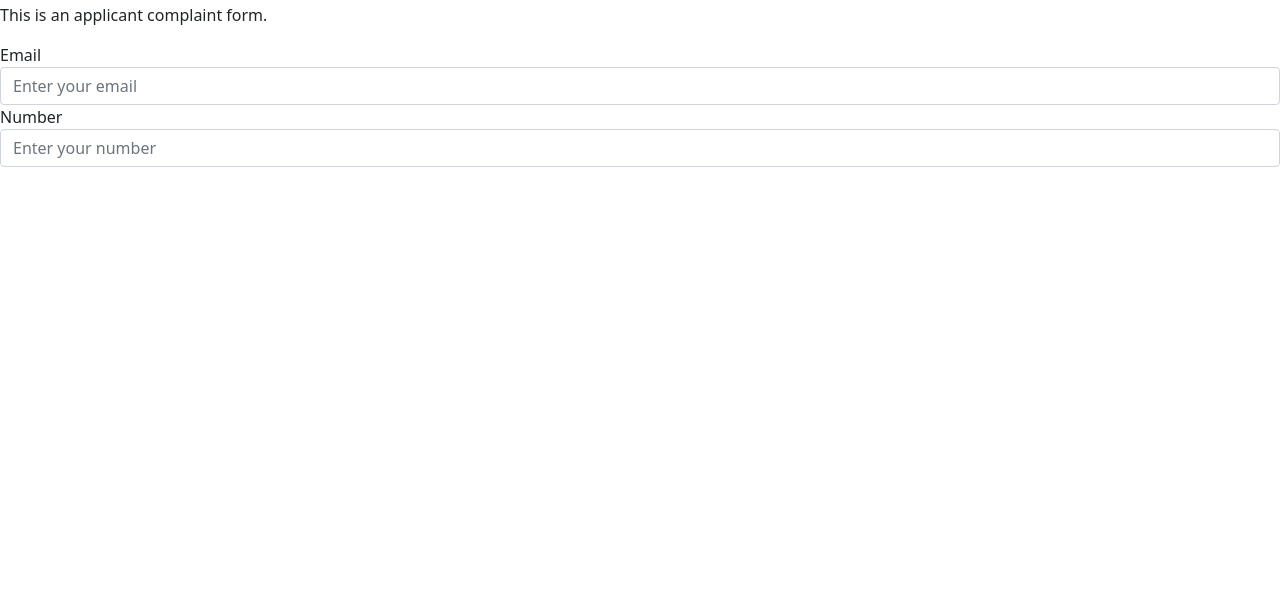
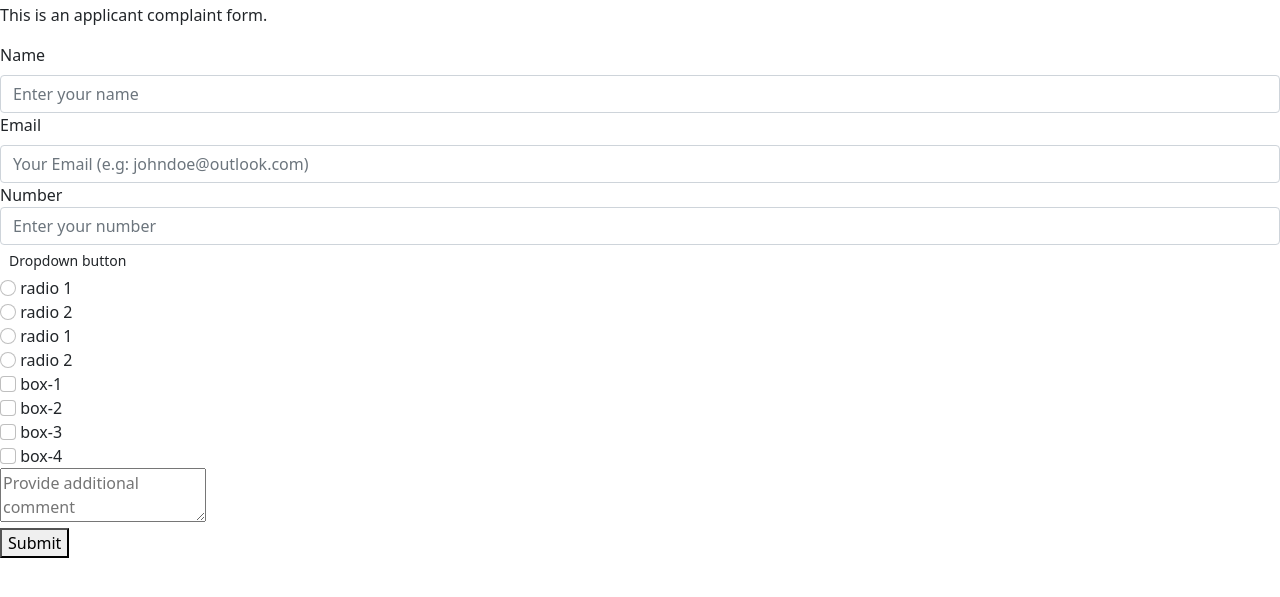
Before and after one commit to sntakirutimana72/steven-william-microverse, a plain HTML site: page index.html in a window 1280 px wide. Shown: the part 53-650 px from the top of the page. Drawn offline with nearby package versions, Linux system fonts and the light colour scheme.

Commit message:
additional app features

```diff
--- a/index.html
+++ b/index.html
@@ -11,14 +11,83 @@
     <p id="description">This is an applicant complaint form.</p>
     <form id="survey-form">
       <div class="md-3">
-        <label for="email">Email</label>
-        <input type="email" class="form-control md-3" id="email" placeholder="Enter your email" required>
+        <label for="name-label" class="form-label">Name</label>
+        <input type="text" class="form-control md-3" id="name" placeholder="Enter your name" required>
+      </div>
+
+      <div class="md-3">
+        <label for="email-label" class="form-label">Email</label>
+        <input type="email" class="form-control md-3" id="email" placeholder="Your Email (e.g: johndoe@outlook.com)" required>
       </div>
 
       <div class="md-3">
         <label for="number">Number</label>
         <input type="number" class="form-control md-3" id="number" placeholder="Enter your number" required>
       </div>
+
+      <div class="dropdown">
+        <button class="btn btn-sm" id="dropdown" aria-expanded="false">
+          Dropdown button
+        </button>
+        <ul class="dropdown-menu" aria-labelledby="dropdown">
+          <li><a class="dropdown-item" href="#">Choice One</a></li>
+          <li><a class="dropdown-item" href="#">Choice Two</a></li>
+          <li><a class="dropdown-item" href="#">Choice Three</a></li>
+        </ul>
+      </div>
+
+      <div id="options">
+        <div class="option-group" for="group-1">
+          <div class="option-item">
+            <input class="form-check-input" type="radio" name="group-1">
+            <label class="form-check-label" for="flexRadioDefault1">radio 1</label>
+          </div>
+          <div class="option-item">
+            <input class="form-check-input" type="radio" name="group-1">
+            <label class="form-check-label" for="flexRadioDefault1">radio 2</label>
+          </div>
+        </div>
+
+        <div class="option-group" for="group-2">
+          <div class="option-item">
+            <input class="form-check-input" type="radio" name="group-2">
+            <label class="form-check-label" for="flexRadioDefault1">radio 1</label>
+          </div>
+          <div class="option-item">
+            <input class="form-check-input" type="radio" name="group-2">
+            <label class="form-check-label" for="flexRadioDefault1">radio 2</label>
+          </div>
+        </div>
+
+        <div class="option-group">
+          <div class="option-item">
+            <div class="option-item">
+              <input class="form-check-input" type="checkbox" value="box-1" id="box-1">
+              <label class="form-check-label" for="box-1">box-1</label>
+            </div>
+            <div class="option-item">
+              <input class="form-check-input" type="checkbox" value="box-2" id="box-2">
+              <label class="form-check-label" for="box-2">box-2</label>
+            </div>
+            <div class="option-item">
+              <input class="form-check-input" type="checkbox" value="box-3" id="box-3">
+              <label class="form-check-label" for="box-3">box-3</label>
+            </div>
+            <div class="option-item">
+              <input class="form-check-input" type="checkbox" value="box-4" id="box-4">
+              <label class="form-check-label" for="box-4">box-4</label>
+            </div>
+          </div>
+        </div>
+      </div>
+
+      <div>
+        <textarea placeholder="Provide additional comment"></textarea>
+      </div>
+
+      <div>
+        <button type="submit" id="submit">Submit</button>
+      </div>
     </form>
 
     <!-- <script src="https://cdn.freecodecamp.org/testable-projects-fcc/v1/bundle.js"></script> -->
```
